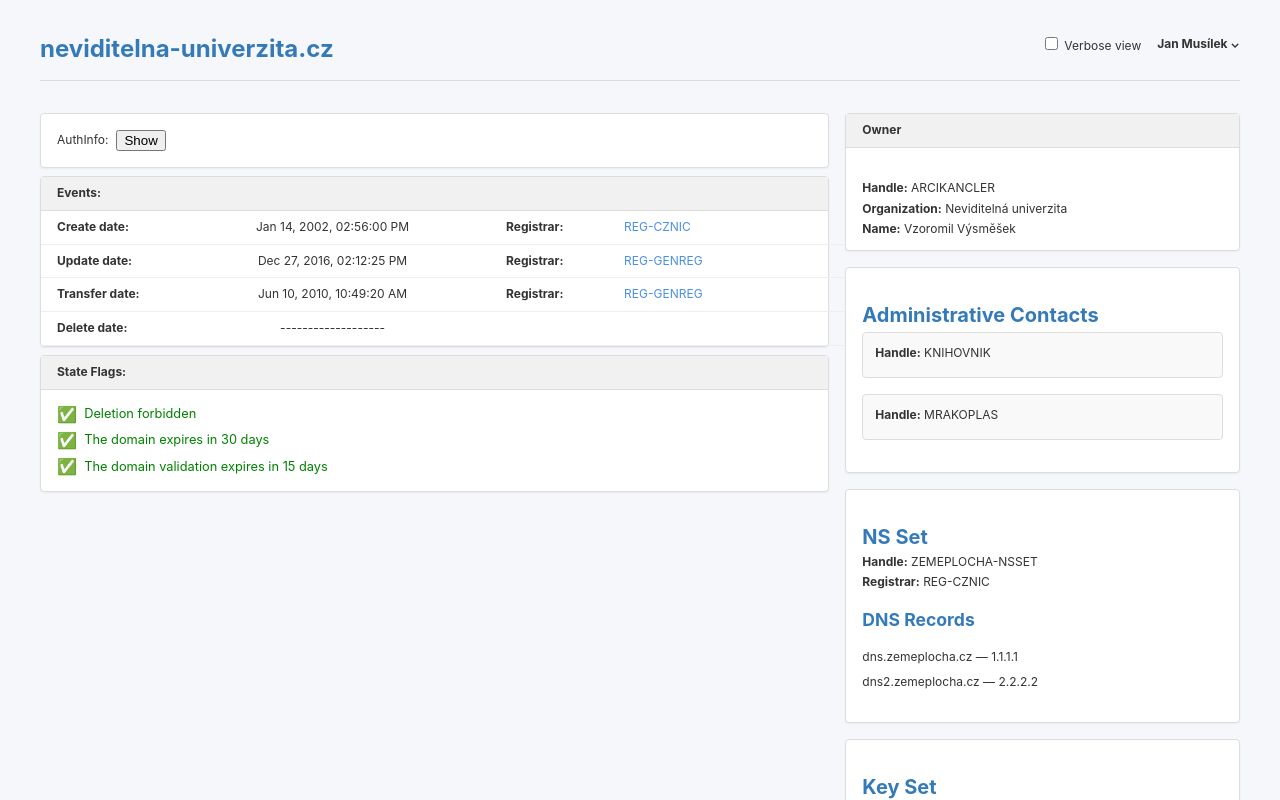
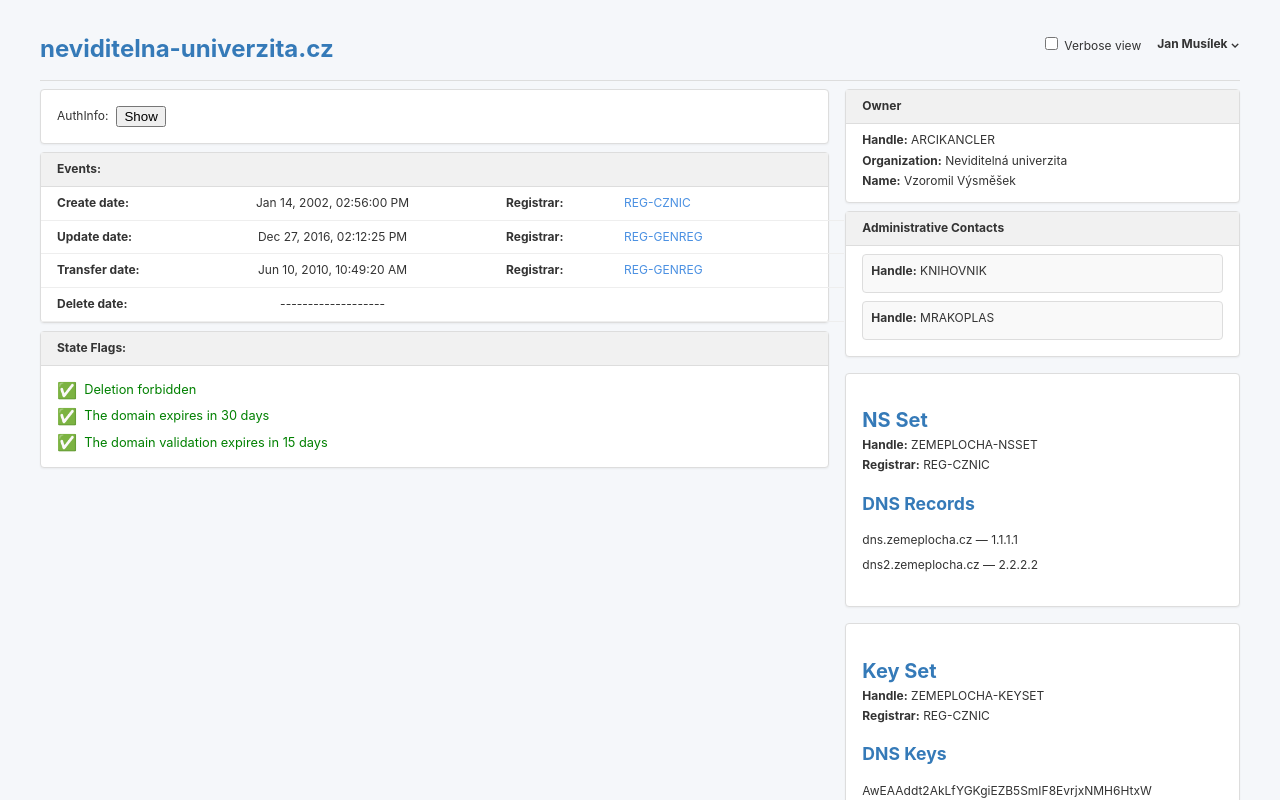
Before and after one commit to lukaskourilcz/secret-uni, a Vue app: page / in a window 1280 px wide. Shown: the top 800 px of the page. Built offline with nearby package versions, Linux system fonts and the light colour scheme.

Commit message:
admin contacts fix

```diff
--- a/src/App.vue
+++ b/src/App.vue
@@ -59,7 +59,7 @@ onMounted(async () => {
 }
 
 .content {
-  margin-top: 2rem;
+  margin-top: 0.5rem;
 }
 
 .main {
--- a/src/components/AdministrativeContacts.vue
+++ b/src/components/AdministrativeContacts.vue
@@ -7,32 +7,54 @@ const props = defineProps({
 
 <template>
   <div class="admin-contacts card">
-    <h2>Administrative Contacts</h2>
+    <div class="header">Administrative Contacts</div>
 
-    <div v-for="(contact, index) in contacts" :key="index" class="contact-card">
-      <p><strong>Handle:</strong> {{ contact.handle }}</p>
+    <div class="content">
+      <div
+        v-for="(contact, index) in contacts"
+        :key="index"
+        class="contact-card"
+      >
+        <div class="row"><strong>Handle:</strong> {{ contact.handle }}</div>
 
-      <template v-if="verbose">
-        <p v-if="contact.publish.organization">
-          <strong>Organization:</strong> {{ contact.organization }}
-        </p>
-        <p v-if="contact.publish.name">
-          <strong>Name:</strong> {{ contact.name }}
-        </p>
-      </template>
+        <template v-if="verbose">
+          <div class="row" v-if="contact.publish.organization">
+            <strong>Organization:</strong> {{ contact.organization }}
+          </div>
+          <div class="row" v-if="contact.publish.name">
+            <strong>Name:</strong> {{ contact.name }}
+          </div>
+        </template>
+      </div>
     </div>
   </div>
 </template>
 
 <style scoped>
 .admin-contacts {
-  margin-top: 0.5rem;
+  padding: 0;
 }
+
+.header {
+  background: #f1f1f1;
+  padding: 0.5rem 1rem;
+  font-weight: bold;
+  border-bottom: 1px solid #ddd;
+}
+
+.content {
+  padding: 0 1rem 0.5rem 1rem;
+}
+
 .contact-card {
   border: 1px solid #ddd;
-  padding: 0.75rem;
-  margin-bottom: 1rem;
+  padding: 0.5rem;
+  margin-bottom: 0.5rem;
   border-radius: 4px;
   background: #f9f9f9;
 }
+
+.row {
+  margin-bottom: 0.25rem;
+}
 </style>
```
